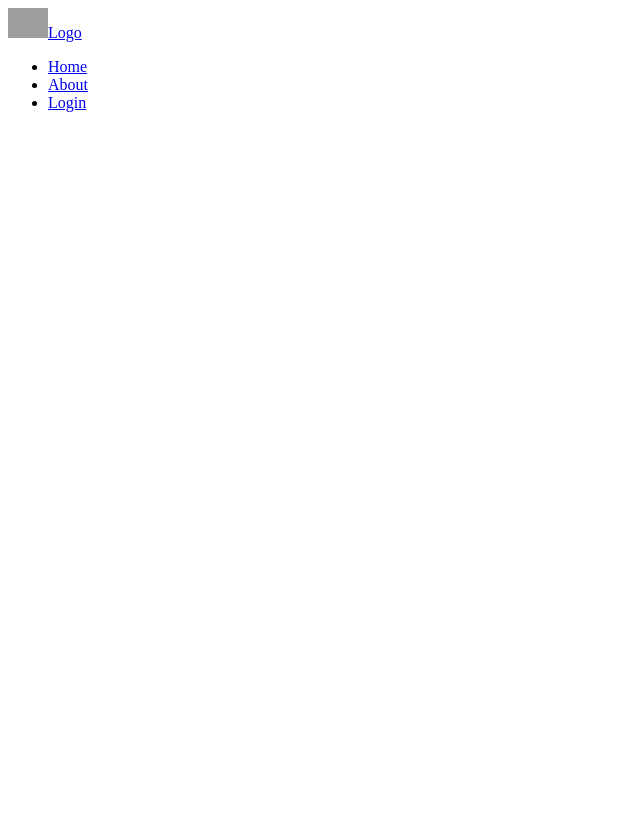
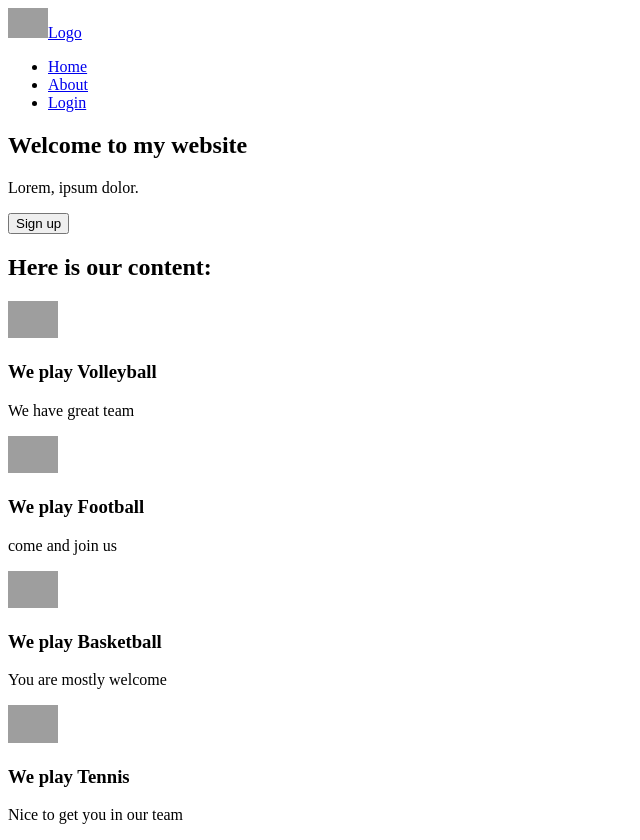
Before and after one commit to Gasorekibo/alu-web-development, a plain HTML site: page html_advanced/index.html in a window 1280 px wide. Shown: the whole page, without its empty margins (0-640 px from the left). Before the commit the page ends 800 px from the top, so only its background shows below. Drawn offline with Linux system fonts and the light colour scheme; grey boxes are pictures that could not be loaded.

Commit message:
Advanced html

```diff
--- a/html_advanced/index.html
+++ b/html_advanced/index.html
@@ -22,5 +22,50 @@
             </nav>
         </div>
    </header>
+
+   <main>
+    <section>
+        <div class="introduction">
+
+            <h1>Welcome to my website</h1>
+            <p>Lorem, ipsum dolor.</p>
+            <button>Sign up</button>
+
+        </div>
+
+        <div class="information">
+            <h2>Here is our content:</h2>
+
+            <div class="content">
+                <div class="content1">
+                    <img src="https://www.designmantic.com/blog/wp-content/uploads/2021/02/Sports-Logo-Designs.jpg" width="50px" alt="Volleyball">
+                    <h3>We play Volleyball</h3>
+                    <p>We have great team</p>
+                </div>
+
+                <div class="content2">
+                    <img src="https://www.designmantic.com/blog/wp-content/uploads/2021/02/Sports-Logo-Designs.jpg" width="50px" alt="Football">
+                    <h3>We play Football</h3>
+                    <p>come and join us</p>
+                </div>
+
+                <div class="content3">
+                    <img src="https://www.designmantic.com/blog/wp-content/uploads/2021/02/Sports-Logo-Designs.jpg" width="50px" alt="Basketball">
+                    <h3>We play Basketball</h3>
+                    <p>You are mostly welcome</p>
+                </div>
+
+                <div class="content4">
+                    <img src="https://www.designmantic.com/blog/wp-content/uploads/2021/02/Sports-Logo-Designs.jpg" width="50px" alt="Tennis">
+                    <h3>We play Tennis</h3>
+                    <p>Nice to get you in our team</p>
+                </div>
+
+            </div>
+
+        </div>
+    </section>
+
+    </main>
 </body>
 </html>
```
